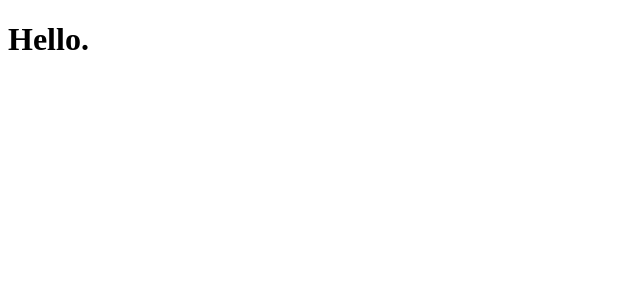
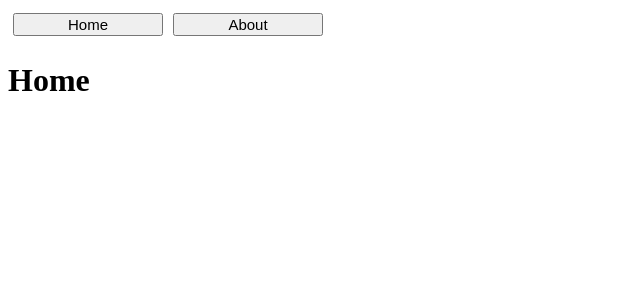
Before and after one commit to timchanpon/docker-django-next, a Next.js app in the folder next/: page / in a window 1280 px wide. Shown: the top 300 px of the page, without its empty margins (0-640 px from the left). Built offline with nearby package versions, Linux system fonts and the light colour scheme.

Commit message:
Create 2 frontend pages

```diff
--- /dev/null
+++ b/next/src/bases/Header.js
@@ -0,0 +1,22 @@
+import Link from 'next/link';
+
+const style = {
+	btn: {
+		width: 150,
+		margin: 5,
+		fontSize: 15,
+	},
+};
+
+const Header = () => (
+	<header>
+		<Link href="/">
+			<button style={style.btn}>Home</button>
+		</Link>
+		<Link href="/about">
+			<button style={style.btn}>About</button>
+		</Link>
+	</header>
+);
+
+export default Header;
--- /dev/null
+++ b/next/src/bases/Root.js
@@ -0,0 +1,10 @@
+import Header from './Header';
+
+const Root = (props) => (
+	<div>
+		<Header />
+		{props.children}
+	</div>
+);
+
+export default Root;
--- a/next/src/pages/index.js
+++ b/next/src/pages/index.js
@@ -1,3 +1,9 @@
-export default () => (
-	<h1>Hello.</h1>
+import Root from '../bases/Root';
+
+const Home = () => (
+	<Root>
+		<h1>Home</h1>
+	</Root>
 );
+
+export default Home;
```
Also changed, not shown: next/src/pages/about.js (added, +9 -0 lines).
